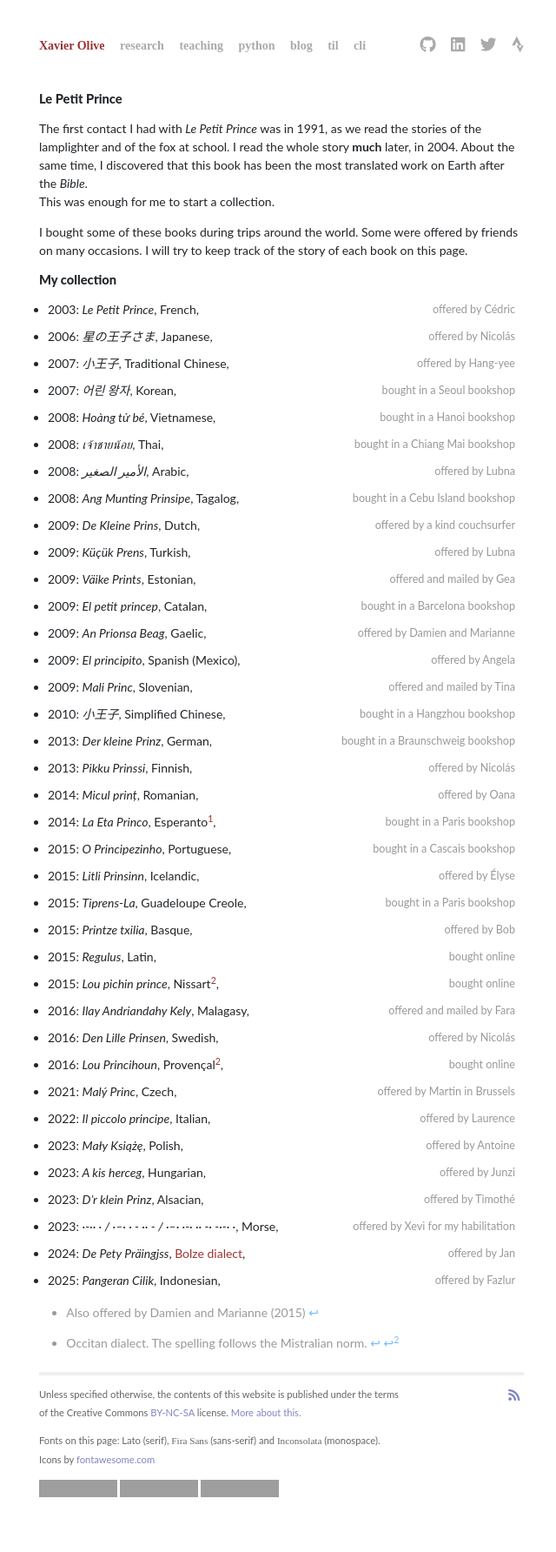
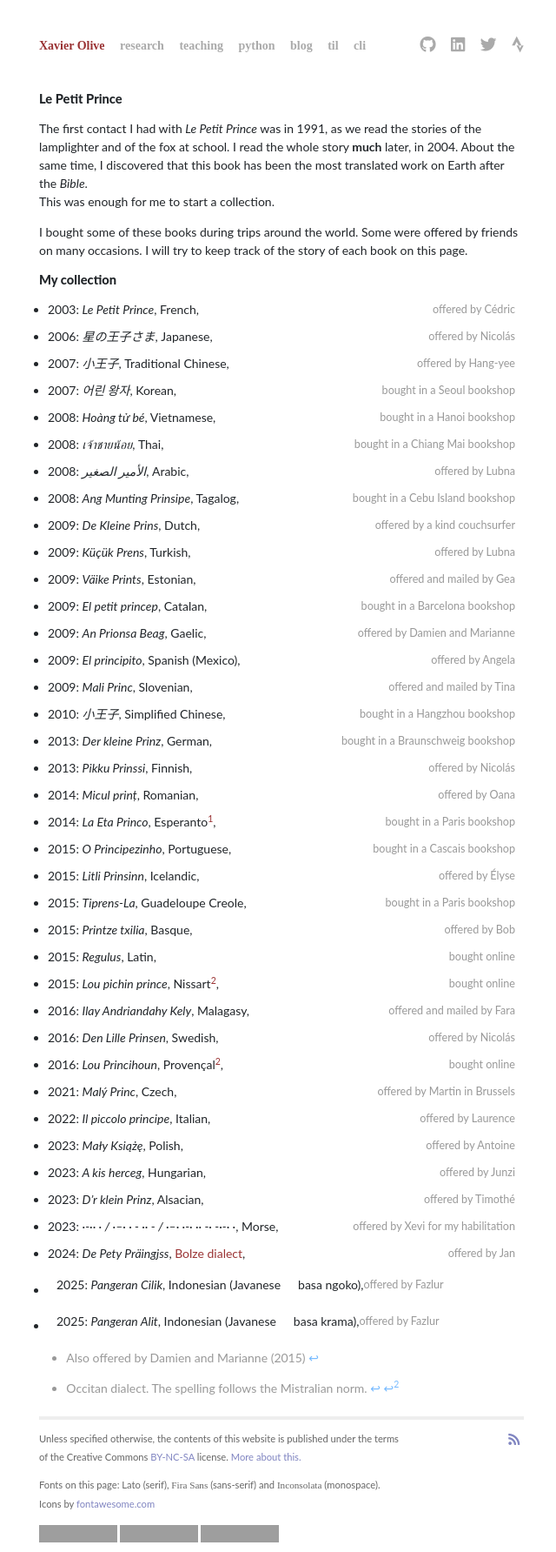
Before and after one commit to xoolive/xoolive.github.io, a Jekyll site: the page built from _pages/le-petit-prince.md, in a window 1280 px wide. Shown: the whole page at 87% size, without its empty margins (316-956 px from the left). Built offline with Jekyll 4.4.1, drawn with Linux system fonts in a browser that asks for light colours; nearby versions of some CDN libraries; some web fonts are replaced; a script that is not in the unit is left out; before the commit the page ends 1733 px from its top, so only the background shows below that; grey boxes are pictures that could not be loaded.

Commit message:
new book

```diff
--- a/_pages/le-petit-prince.md
+++ b/_pages/le-petit-prince.md
@@ -61,7 +61,8 @@ I bought some of these books during trips around the world. Some were offered by
 - 2023: _D'r klein Prinz_, Alsacian, `offered by Timothé`
 - 2023: _·-·· · / ·--· · - ·· - / ·--· ·-· ·· -· -·-· ·_, Morse, `offered by Xevi for my habilitation`
 - 2024: _De Pety Präingjss_, [Bolze dialect](https://www.bbc.com/travel/article/20190422-the-swiss-language-that-few-know), `offered by Jan`
-- 2025: _Pangeran Cilik_, Indonesian, `offered by Fazlur`
+- 2025: _Pangeran Cilik_, Indonesian (Javanese | basa ngoko), `offered by Fazlur`
+- 2025: _Pangeran Alit_, Indonesian (Javanese | basa krama), `offered by Fazlur`
 
 [^1]: Also offered by Damien and Marianne (2015)
 
```
